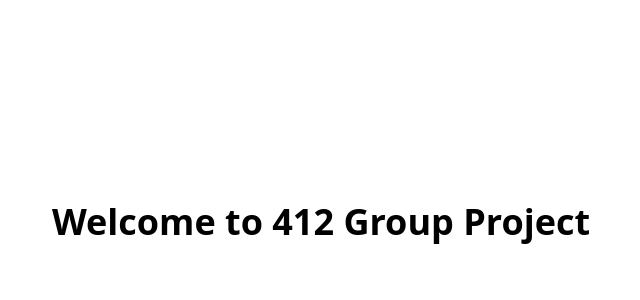
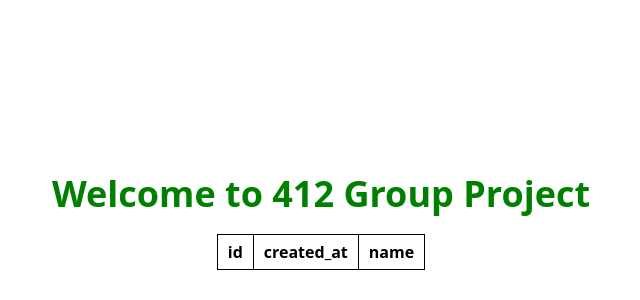
Before and after one commit to DanhMaii/CSE-412-Group-Project, a website built with Vite: page index.html in a window 1280 px wide. Shown: the part 178-478 px from the top of the page, without its empty margins (319-959 px from the left). Built offline with nearby package versions, Linux system fonts and the light colour scheme; some packages are replaced by stand-ins of ours; no server answers; the database is empty.

Commit message:
feature: install d3 and make a demo using it

```diff
--- a/index.html
+++ b/index.html
@@ -7,7 +7,10 @@
     <title>cse-412-group-project</title>
   </head>
   <body>
-    <div id="app" class="flex min-h-dvh items-center justify-center">
+    <div
+      id="app"
+      class="flex min-h-dvh flex-col items-center justify-center gap-5"
+    >
       <h1 class="text-4xl font-bold">Welcome to 412 Group Project</h1>
     </div>
     <script type="module" src="/src/main.js"></script>
--- a/package.json
+++ b/package.json
@@ -22,6 +22,7 @@
   "dependencies": {
     "@supabase/supabase-js": "^2.81.1",
     "@tailwindcss/vite": "^4.1.17",
+    "d3": "^7.9.0",
     "tailwindcss": "^4.1.17"
   }
 }
--- a/src/main.js
+++ b/src/main.js
@@ -1,15 +1,66 @@
 import './style.css';
 import { supabase } from './database/supabaseClient';
+import * as d3 from 'd3';
+
+// Starting point
+async function main() {
+  // Example: get user table from supabase, then use d3 to display the corresponding table
+  // Get data here
+  const data = await getUser();
+
+  // Get html element with id: app
+  const app = d3.select('#app');
+
+  // Style h1 inside app, color green
+  app.select('h1').style('color', 'green');
+
+  // Create table
+  const table = app.append('table');
+
+  // Declare header
+  const header = ['id', 'created_at', 'name'];
+
+  // Create header
+  table
+    .append('thead')
+    .append('tr')
+    .selectAll('th')
+    .data(header)
+    .join('th')
+    .text((h) => h)
+    .style('border', '1px solid black')
+    .style('padding', '5px 10px')
+    .style('font-weight', 'bold');
+
+  // Create body (rows)
+  const rows = table.append('tbody').selectAll('tr').data(data).join('tr');
+  rows
+    .append('td')
+    .text((d) => d.id)
+    .style('border', '1px solid black')
+    .style('padding', '5px 10px');
+  rows
+    .append('td')
+    .text((d) => d.created_at)
+    .style('border', '1px solid black')
+    .style('padding', '5px 10px');
+  rows
+    .append('td')
+    .text((d) => d.name)
+    .style('border', '1px solid black')
+    .style('padding', '5px 10px');
+}
 
 // Example: Fetch data
 async function getUser() {
   const { data, error } = await supabase.from('Test_Table').select('*');
 
   if (error) {
-    console.error('Error:', error);
+    throw Error("Can't get data from getUser()");
   } else {
-    console.log('Data:', data);
+    return data;
   }
 }
 
-getUser();
+// DON'T EDIT BELOW
+main();
```
Also changed, not shown: 1 other file.
